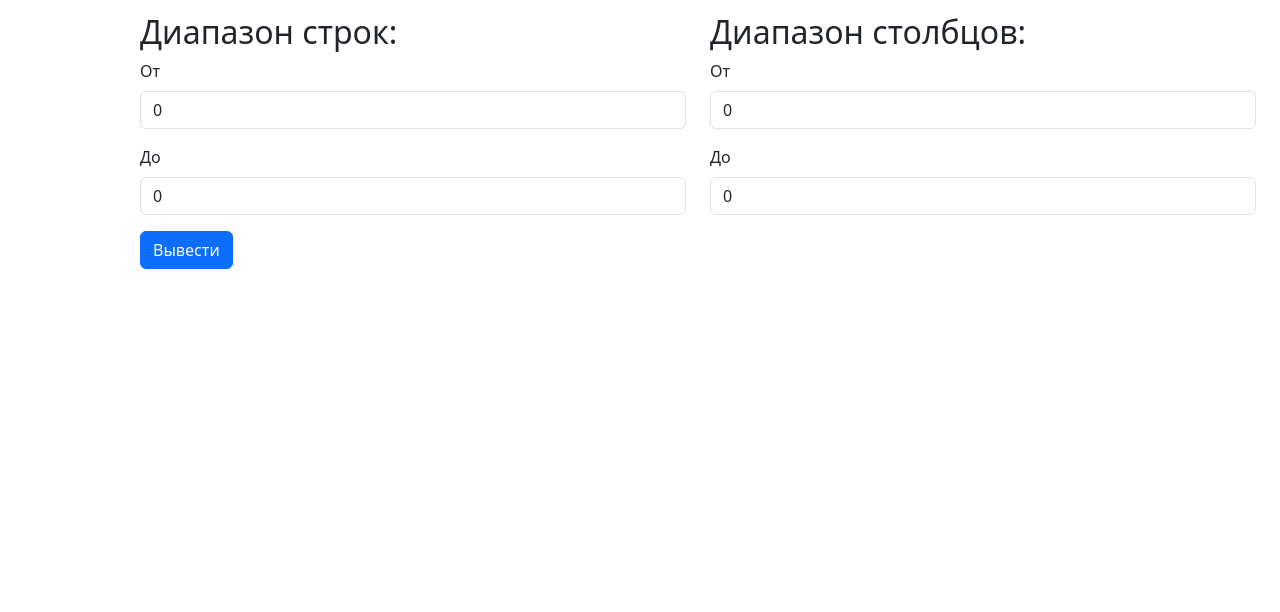
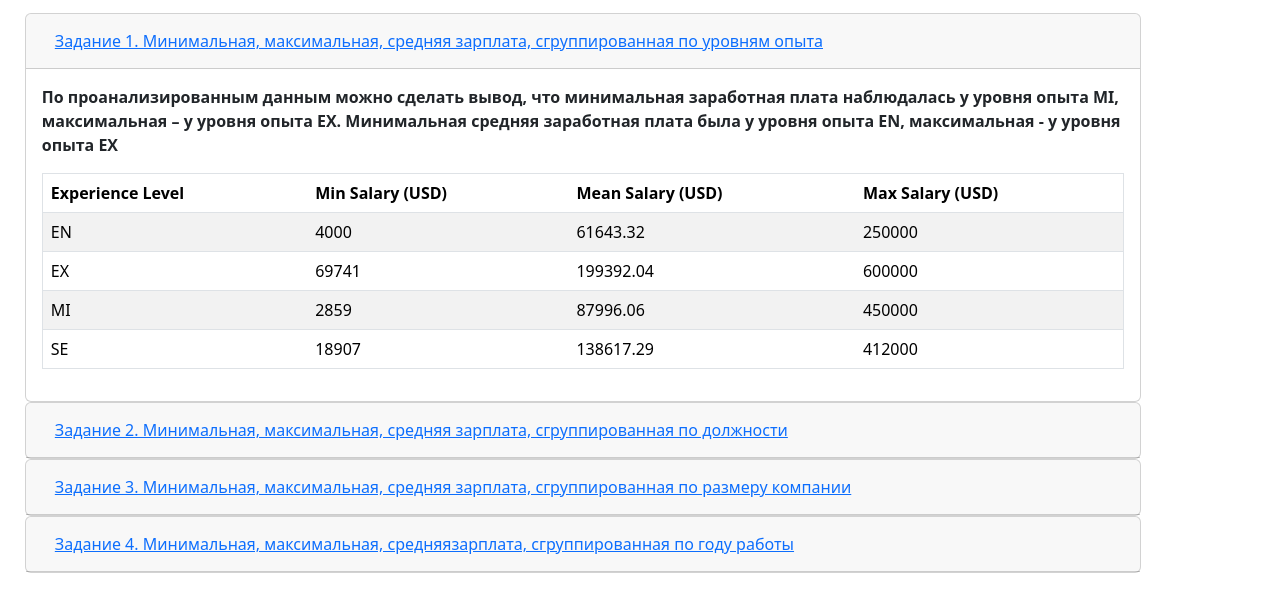
Before and after one commit to AnnZhimol/lab1, a Flask app: page / in a window 1280 px wide. Shown: the top 612 px of the page. Run offline with Flask 3, Linux system fonts and the light colour scheme.

Commit message:
lab2 complete

```diff
--- a/main.py
+++ b/main.py
@@ -3,54 +3,107 @@ import pandas as pd
 
 app = Flask(__name__)
 
+#данные из csv
+df=pd.read_csv('ds_salaries.csv')
+#группировка по необходимым столбцам
+task1_group=df.groupby('experience_level')["salary_in_usd"]
+task2_group=df.groupby('job_title')["salary_in_usd"]
+task3_group=df.groupby('company_size')["salary_in_usd"]
+task4_group=df.groupby('work_year')["salary_in_usd"]
+
 #главная страница
 @app.route('/')
 def index():
-    return render_template("index.html")
 
-#страница с данными
-@app.route('/data', methods=['get'])
-def data():
-    #данные из input
-    inputVal=request.args
+    #task1
+    ##Значения из столбца, по которому осуществлялась группировка
+    task1_column=df.groupby('experience_level')["experience_level"].first().to_frame().rename(columns={'experience_level': 'Experience Level'})
 
-    #данные из csv
-    salaryData=pd.read_csv('ds_salaries.csv',sep=',')
+    ##Получение таблиц с максимальным/минимальным/средним значением, сгруппированных по столбцу, указанному в задании
+    task1_min_table=task1_group.min().to_frame().rename(columns={'salary_in_usd': 'Min Salary (USD)'})
+    task1_max_table=task1_group.max().to_frame().rename(columns={'salary_in_usd': 'Max Salary (USD)'})
+    task1_mean_table=task1_group.mean().round(2).to_frame().rename(columns={'salary_in_usd': 'Mean Salary (USD)'})
 
-    #значения строк из input
-    fromStr=int(inputVal['from_str'])
-    toStr=int(inputVal['to_str'])
+    ##Получение итоговой таблицы из 4-ех предыдущих
+    data=pd.concat([task1_column,task1_min_table,task1_mean_table,task1_max_table],sort=False,axis=1)
 
-    #значения столбцов из input
-    fromStl=int(inputVal['from_stl'])
-    toStl=int(inputVal['to_stl'])
+    ##Преобразование итоговой таблицы в html
+    task1_table=data.to_html(index=False,header=True,table_id="table",classes="table table-striped").replace('<tr style="text-align: right;">', '<tr style="text-align: left;">')
 
-    #итоговая таблица
-    outputData=salaryData.iloc[fromStr:toStr,fromStl:toStl]
+    ##Краткий анализ полученных данных
+    task1_about="По проанализированным данным можно сделать вывод, что минимальная заработная плата наблюдалась у уровня опыта " \
+    + str(data[data['Min Salary (USD)'] == data['Min Salary (USD)'].min()]['Experience Level'].values[0]) \
+    +", максимальная – у уровня опыта "+ str(data[data['Max Salary (USD)'] == data['Max Salary (USD)'].max()]['Experience Level'].values[0])  \
+    +". Минимальная средняя заработная плата была у уровня опыта "+ str(data[data['Mean Salary (USD)'] == data['Mean Salary (USD)'].min()]['Experience Level'].values[0]) \
+    +", максимальная - у уровня опыта "+ str(data[data['Mean Salary (USD)'] == data['Mean Salary (USD)'].max()]['Experience Level'].values[0])
 
-    #количество пустых ячеек
-    countNone=salaryData.isna().sum()
-    #количество заполненных ячеек
-    countFill=salaryData.count()
-    #количество строк
-    lenStr=len(salaryData.axes[0])
-    #количество столбцов
-    lenStl=len(salaryData.axes[1])
-    #описание набора данных
-    descriptionData='В наборе данных присутствует информация о заработной плате в области DataScience. ' \
-                    'Здесь представлены наиболее полные данные, с помощью которых можно проанализировать заработные платы специалистов в зависимости от различных характеристик. '
-    #информация о столбцах
-    stlInfo=str(salaryData.dtypes)
-    #таблица html
-    tableHtml=outputData.to_html(classes='table table-striped')
+    #task2
+    ##Значения из столбца, по которому осуществлялась группировка
+    task2_column=df.groupby('job_title')["job_title"].first().to_frame().rename(columns={'job_title': 'Post'})
 
-    #проверка диапазона
-    if (fromStr>toStl | fromStl>toStl):
-        return '''<center><h1>Введен некорректный диапазон</h1></center>'''+render_template("index.html")
-    else:
-        return render_template("data.html", countNone=countNone, countFill=countFill, lenStr=lenStr, lenStl=lenStl,
-                            descriptionData=descriptionData, stlInfo=stlInfo) \
-                            + '''<div class="container mt-4"><div class="card"><div class="card-body" style="overflow: auto">'''+ tableHtml + '''</div></div></div>'''
+    ##Получение таблиц с максимальным/минимальным/средним значением, сгруппированных по столбцу, указанному в задании
+    task2_min_table=task2_group.min().to_frame().rename(columns={'salary_in_usd': 'Min Salary (USD)'})
+    task2_max_table=task2_group.max().to_frame().rename(columns={'salary_in_usd': 'Max Salary (USD)'})
+    task2_mean_table=task2_group.mean().round(2).to_frame().rename(columns={'salary_in_usd': 'Mean Salary (USD)'})
+
+    ##Получение итоговой таблицы из 4-ех предыдущих
+    data=pd.concat([task2_column,task2_min_table,task2_mean_table,task2_max_table],sort=False,axis=1)
+
+    ##Преобразование итоговой таблицы в html
+    task2_table=data.to_html(index=False,header=True,table_id="table",classes="table table-striped").replace('<tr style="text-align: right;">', '<tr style="text-align: left;">')
+
+    ##Краткий анализ полученных данных
+    task2_about="По проанализированным данным можно сделать вывод, что минимальная заработная плата наблюдалась у должности " \
+    + str(data[data['Min Salary (USD)'] == data['Min Salary (USD)'].min()]['Post'].values[0]) \
+    +", максимальная – у должности "+ str(data[data['Max Salary (USD)'] == data['Max Salary (USD)'].max()]['Post'].values[0])  \
+    +". Минимальная средняя заработная плата была у должности "+ str(data[data['Mean Salary (USD)'] == data['Mean Salary (USD)'].min()]['Post'].values[0]) \
+    +", максимальная - у должности "+ str(data[data['Mean Salary (USD)'] == data['Mean Salary (USD)'].max()]['Post'].values[0])
+
+    #task3
+    ##Значения из столбца, по которому осуществлялась группировка
+    task3_column=df.groupby('company_size')["company_size"].first().to_frame().rename(columns={'company_size': 'Company Size'})
+
+    ##Получение таблиц с максимальным/минимальным/средним значением, сгруппированных по столбцу, указанному в задании
+    task3_min_table=task3_group.min().to_frame().rename(columns={'salary_in_usd': 'Min Salary (USD)'})
+    task3_max_table=task3_group.max().to_frame().rename(columns={'salary_in_usd': 'Max Salary (USD)'})
+    task3_mean_table=task3_group.mean().round(2).to_frame().rename(columns={'salary_in_usd': 'Mean Salary (USD)'})
+
+    ##Получение итоговой таблицы из 4-ех предыдущих
+    data=pd.concat([task3_column,task3_min_table,task3_mean_table,task3_max_table],sort=False,axis=1)
+
+    ##Преобразование итоговой таблицы в html
+    task3_table=data.to_html(index=False,header=True,table_id="table",classes="table table-striped").replace('<tr style="text-align: right;">', '<tr style="text-align: left;">')
+
+    ##Краткий анализ полученных данных
+    task3_about="По проанализированным данным можно сделать вывод, что минимальная заработная плата наблюдалась у компании размером " \
+    + str(data[data['Min Salary (USD)'] == data['Min Salary (USD)'].min()]['Company Size'].values[0]) \
+    +", максимальная – у компании размером "+ str(data[data['Max Salary (USD)'] == data['Max Salary (USD)'].max()]['Company Size'].values[0])  \
+    +". Минимальная средняя заработная плата была у компании размером "+ str(data[data['Mean Salary (USD)'] == data['Mean Salary (USD)'].min()]['Company Size'].values[0]) \
+    +", максимальная - у компании размером "+ str(data[data['Mean Salary (USD)'] == data['Mean Salary (USD)'].max()]['Company Size'].values[0])
+
+    #task4
+    ##Значения из столбца, по которому осуществлялась группировка
+    task4_column=df.groupby('work_year')["work_year"].first().to_frame().rename(columns={'work_year': 'Work Year'})
+
+    ##Получение таблиц с максимальным/минимальным/средним значением, сгруппированных по столбцу, указанному в задании
+    task4_min_table=task4_group.min().to_frame().rename(columns={'salary_in_usd': 'Min Salary (USD)'})
+    task4_max_table=task4_group.max().to_frame().rename(columns={'salary_in_usd': 'Max Salary (USD)'})
+    task4_mean_table=task4_group.mean().round(2).to_frame().rename(columns={'salary_in_usd': 'Mean Salary (USD)'})
+
+    ##Получение итоговой таблицы из 4-ех предыдущих
+    data=pd.concat([task4_column,task4_min_table,task4_mean_table,task4_max_table],sort=False,axis=1)
+
+    ##Преобразование итоговой таблицы в html
+    task4_table=data.to_html(index=False,header=True,table_id="table",classes="table table-striped").replace('<tr style="text-align: right;">', '<tr style="text-align: left;">')
+
+    ##Краткий анализ полученных данных
+    task4_about="По проанализированным данным можно сделать вывод, что минимальная заработная плата наблюдалась в " \
+    + str(data[data['Min Salary (USD)'] == data['Min Salary (USD)'].min()]['Work Year'].values[0]) \
+    +" году, максимальная – в "+ str(data[data['Max Salary (USD)'] == data['Max Salary (USD)'].max()]['Work Year'].values[0])  \
+    +" году. Минимальная средняя заработная плата была в "+ str(data[data['Mean Salary (USD)'] == data['Mean Salary (USD)'].min()]['Work Year'].values[0]) \
+    +" году, максимальная - в "+ str(data[data['Mean Salary (USD)'] == data['Mean Salary (USD)'].max()]['Work Year'].values[0]) +" году."
+
+    return render_template("index.html",task1_table=task1_table,task2_table=task2_table,task3_table=task3_table,task4_table=task4_table,task1_about=task1_about,task2_about=task2_about,task3_about=task3_about,task4_about=task4_about)
 
 if __name__=="__main__":
     app.run(debug=True, threaded=True)
--- a/templates/index.html
+++ b/templates/index.html
@@ -1,10 +1,11 @@
 <html>
   <head>
-        <link rel="stylesheet" href="https://cdn.jsdelivr.net/npm/bootstrap@5.3.2/dist/css/bootstrap.min.css">
+    <link href="https://cdn.jsdelivr.net/npm/bootstrap@5.3.2/dist/css/bootstrap.min.css" rel="stylesheet" integrity="sha384-T3c6CoIi6uLrA9TneNEoa7RxnatzjcDSCmG1MXxSR1GAsXEV/Dwwykc2MPK8M2HN" crossorigin="anonymous">
+    <script src="https://cdn.jsdelivr.net/npm/bootstrap@5.3.2/dist/js/bootstrap.bundle.min.js" integrity="sha384-C6RzsynM9kWDrMNeT87bh95OGNyZPhcTNXj1NW7RuBCsyN/o0jlpcV8Qyq46cDfL" crossorigin="anonymous"></script>
     <style>
       .container {
-                margin-left: 10%;
-                margin-right: 10%;
+        margin-left: 1%;
+        margin-right: 1%;
         margin-bottom: 1%;
         margin-top: 1%;
       }
@@ -12,33 +13,69 @@
   </head>
   <body>
     <div class="container">
-            <form action="/data" method="GET">
-                <div class="row">
-                    <div class="col-md-6">
-                        <h2>Диапазон строк:</h2>
-                        <div class="mb-3">
-                            <label class="form-label">От</label>
-                            <input type="number" class="form-control" name="from_str" value=0 min=0 max=607>
+    <div id="accordion">
+      <div class="card">
+        <div class="card-header" id="headingOne">
+          <h5 class="mb-0">
+            <button class="btn btn-link" data-bs-toggle="collapse" data-bs-target="#collapseOne" aria-expanded="true" aria-controls="collapseOne">
+              Задание 1. Минимальная, максимальная, средняя зарплата, сгруппированная по уровням опыта
+            </button>
+          </h5>
         </div>
-                        <div class="mb-3">
-                            <label class="form-label">До</label>
-                            <input type="number" class="form-control" name="to_str"value=0 min=0 max=607>
-                        </div>
-                    </div>
-                    <div class="col-md-6">
-                        <h2>Диапазон столбцов:</h2>
-                        <div class="mb-3">
-                            <label class="form-label">От</label>
-                            <input type="number" class="form-control" name="from_stl" value=0 min=0 max=12>
-                        </div>
-                        <div class="mb-3">
-                            <label class="form-label">До</label>
-                            <input type="number" class="form-control" name="to_stl"value=0 min=0 max=12>
+
+        <div id="collapseOne" class="collapse show" aria-labelledby="headingOne" data-bs-parent="#accordion">
+          <div class="card-body">
+            <p><strong>{{task1_about}}</strong></p>
+            {{task1_table | safe}}
           </div>
         </div>
       </div>
-                <button type="submit" class="btn btn-primary">Вывести</button>
-            </form>
+      <div class="card">
+        <div class="card-header" id="headingTwo">
+          <h5 class="mb-0">
+            <button class="btn btn-link collapsed" data-bs-toggle="collapse" data-bs-target="#collapseTwo" aria-expanded="false" aria-controls="collapseTwo">
+              Задание 2. Минимальная, максимальная, средняя зарплата, сгруппированная по должности
+            </button>
+          </h5>
+        </div>
+        <div id="collapseTwo" class="collapse" aria-labelledby="headingTwo" data-bs-parent="#accordion">
+          <div class="card-body">
+            <p><strong>{{task2_about}}</strong></p>
+            {{task2_table | safe}}
+          </div>
+        </div>
+      </div>
+      <div class="card">
+        <div class="card-header" id="headingThree">
+          <h5 class="mb-0">
+            <button class="btn btn-link collapsed" data-bs-toggle="collapse" data-bs-target="#collapseThree" aria-expanded="false" aria-controls="collapseThree">
+              Задание 3. Минимальная, максимальная, средняя зарплата, сгруппированная по размеру компании
+            </button>
+          </h5>
+        </div>
+        <div id="collapseThree" class="collapse" aria-labelledby="headingThree" data-bs-parent="#accordion">
+          <div class="card-body">
+            <p><strong>{{task3_about}}</strong></p>
+            {{task3_table | safe}}
+          </div>
+        </div>
+      </div>
+      <div class="card">
+        <div class="card-header" id="headingFour">
+          <h5 class="mb-0">
+            <button class="btn btn-link collapsed" data-bs-toggle="collapse" data-bs-target="#collapseFour" aria-expanded="false" aria-controls="collapseFour">
+              Задание 4. Минимальная, максимальная, средняязарплата, сгруппированная по году работы
+            </button>
+          </h5>
+        </div>
+        <div id="collapseFour" class="collapse" aria-labelledby="headingFour" data-bs-parent="#accordion">
+          <div class="card-body">
+            <p><strong>{{task4_about}}</strong></p>
+            {{task4_table | safe}}
+          </div>
+        </div>
+      </div>
+    </div>
   </div>
   </body>
 </html>
```
Also changed, not shown: templates/data.html (deleted, +0 -53 lines). Lines whose indentation alone changed are shown as unchanged.
